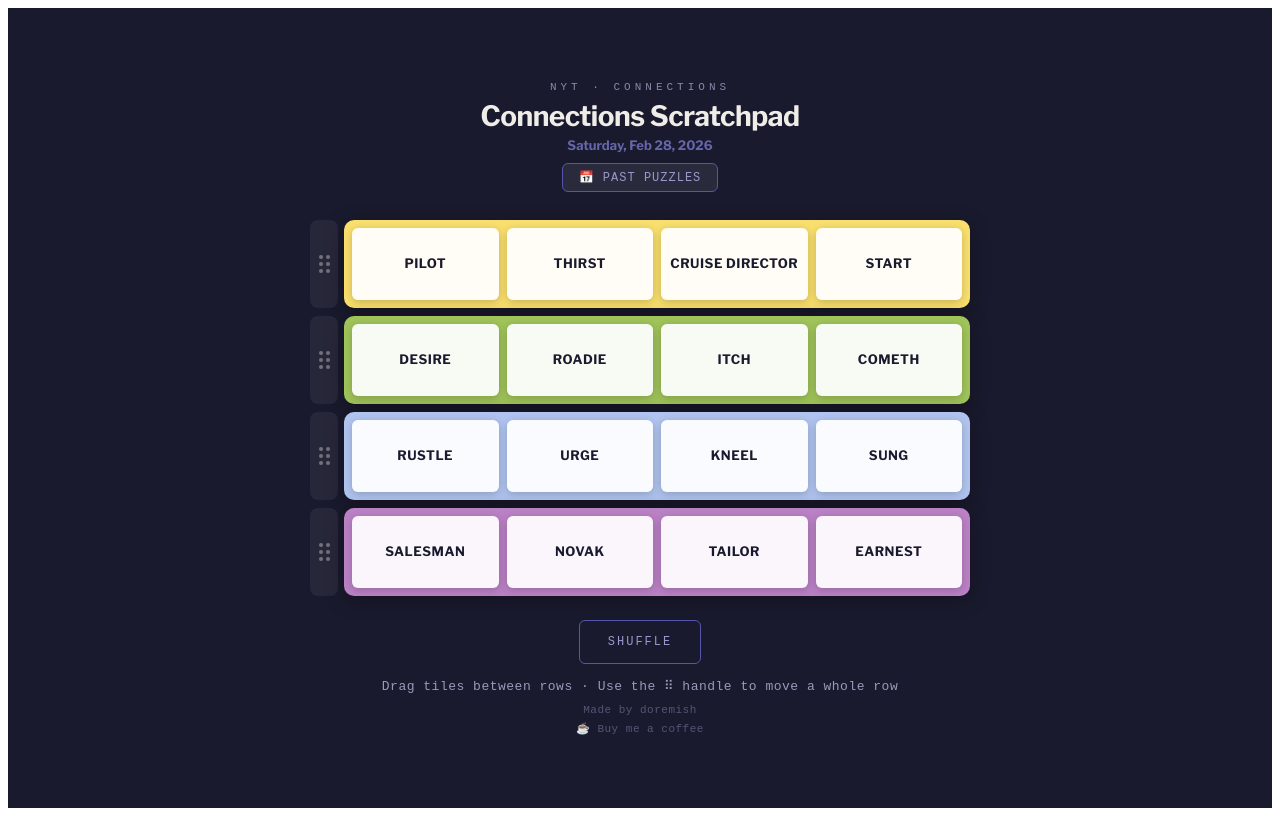
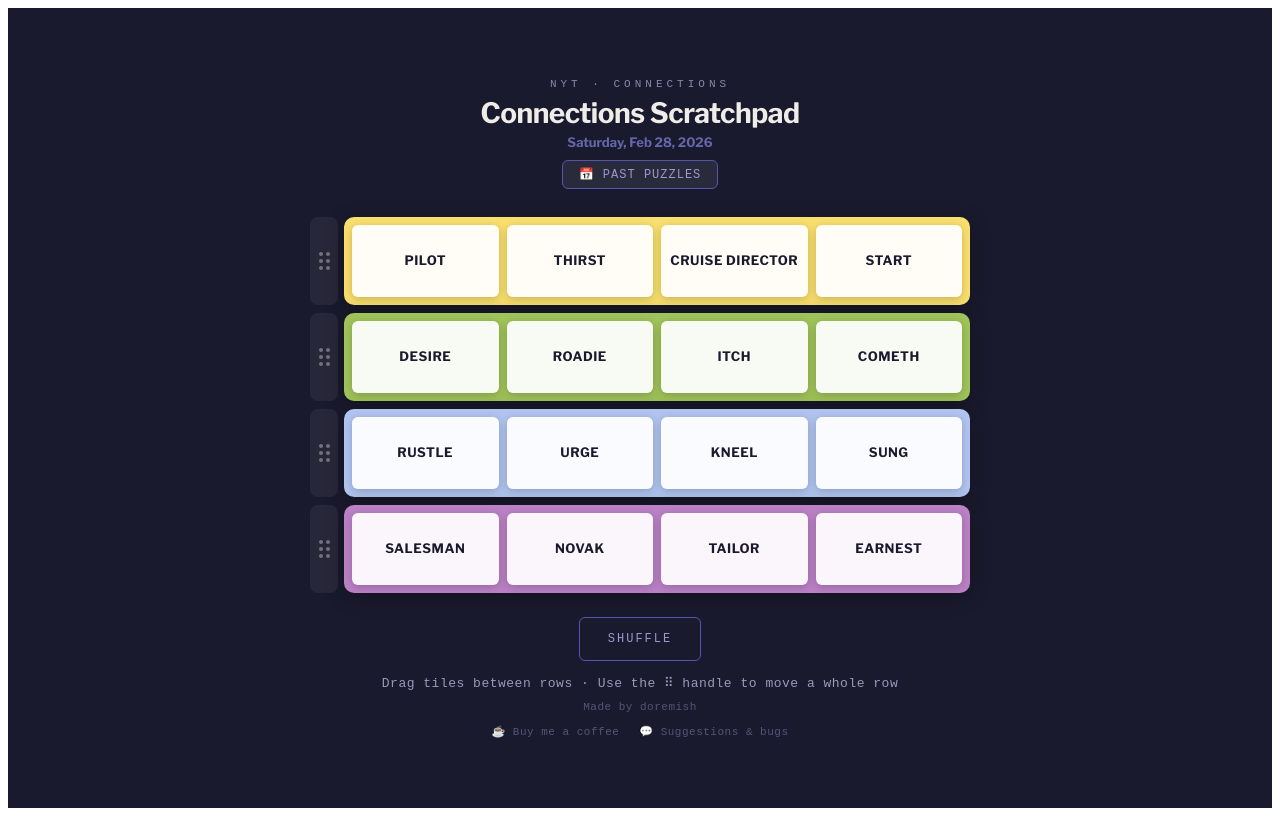
Before and after one commit to doremish/connections-scratchpad, a React (Vite) app: page / in a window 1280 px wide. Built offline with nearby package versions, Linux system fonts and the light colour scheme.

Commit message:
Update App.jsx

```diff
--- a/src/App.jsx
+++ b/src/App.jsx
@@ -562,6 +562,7 @@ export default function ConnectionsHelper() {
 
           <p style={styles.credit}>Made by doremish</p>
 
+          <div style={styles.bottomLinks}>
             <a
               href="https://buymeacoffee.com/doremish"
               target="_blank"
@@ -570,6 +571,15 @@ export default function ConnectionsHelper() {
             >
               ☕ Buy me a coffee
             </a>
+            <a
+              href="https://docs.google.com/forms/d/e/1FAIpQLSeRcXhQh_1VQuR5oSgkesYWLl4o_GsViZFDaY5pDGp8Up-xPg/viewform?usp=header"
+              target="_blank"
+              rel="noopener noreferrer"
+              style={styles.coffeeButton}
+            >
+              💬 Suggestions & bugs
+            </a>
+          </div>
         </>
       )}
 
@@ -869,6 +879,13 @@ const styles = {
     fontFamily:    "'Courier New', monospace",
     letterSpacing: "0.5px",
   },
+  bottomLinks: {
+    display:        "flex",
+    gap:            "20px",
+    marginTop:      "6px",
+    justifyContent: "center",
+    flexWrap:       "wrap",
+  },
   // Same prominence as credit line
   coffeeButton: {
     display:        "inline-block",
```
Lines whose indentation alone changed are shown as unchanged.
